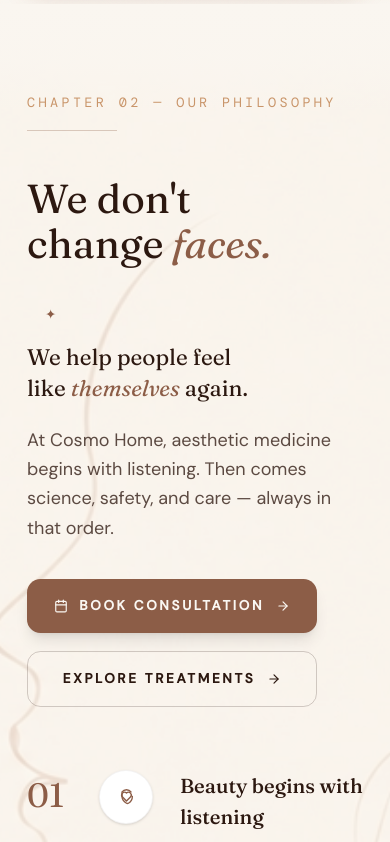
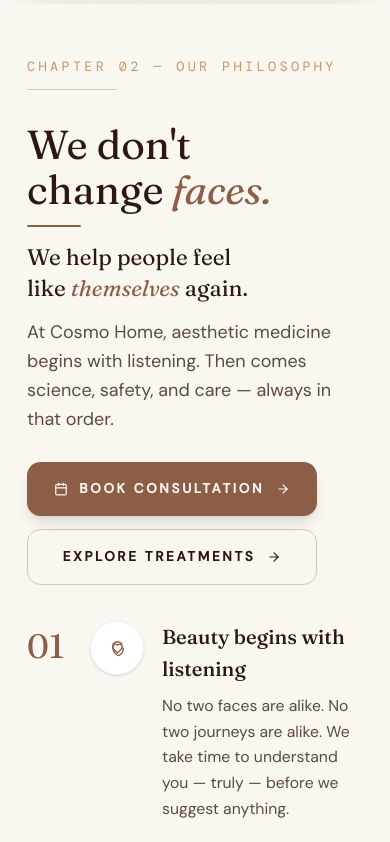
Before and after one commit to playkidsofficial6-oss/cosmohome, a React (Vite) app: page / in a window 390 px wide. Shown: the part 840-1682 px from the top of the page. Built offline with nearby package versions, Linux system fonts and the light colour scheme.

Commit message:
feat: implement landing page hero section with animations and feature highlights

```diff
--- a/src/pages/Home.tsx
+++ b/src/pages/Home.tsx
@@ -334,35 +334,39 @@ export function Hero({ ready }: { ready: boolean }) {
 
 export function Philosophy() {
   return (
-    <section id="philosophy" className="py-20 md:py-32 px-6 md:px-16 lg:px-24 bg-[#FAF6F0] relative overflow-hidden">
+    <section id="philosophy" className="pt-12 pb-6 md:py-32 px-6 md:px-16 lg:px-24 bg-[#FAF6F0] relative overflow-hidden">
       {/* Background Image */}
       <img
         src="/hero/main banner 2.webp"
         alt="Philosophy Background"
-        className="absolute inset-0 w-full h-full object-cover object-center opacity-30 md:opacity-100 pointer-events-none select-none z-0 md:scale-[1.15] md:-translate-x-[6%]"
+        className="absolute inset-0 w-full h-full object-cover object-center opacity-30 md:opacity-100 pointer-events-none select-none z-0 md:scale-[1.15] md:-translate-x-[6%] hidden md:block"
       />
       {/* Top Seam Blender Gradient */}
-      <div className="absolute top-0 left-0 right-0 h-24 bg-gradient-to-b from-[#FAF6F0] via-[#FAF6F0]/80 to-transparent pointer-events-none z-10" />
+      <div className="absolute top-0 left-0 right-0 h-24 bg-gradient-to-b from-[#FAF6F0] via-[#FAF6F0]/80 to-transparent pointer-events-none z-10 hidden md:block" />
 
       <div className="max-w-7xl mx-auto relative z-10">
         <FadeUp>
           <div className="flex flex-col items-start">
             <Tag>CHAPTER 02 — OUR PHILOSOPHY</Tag>
-            <div className="h-px w-20 bg-[#8C5D47]/30 my-4" />
+            <div className="h-px w-20 bg-[#8C5D47]/30 my-3 md:my-4" />
           </div>
         </FadeUp>
 
-        <div className="grid grid-cols-1 lg:grid-cols-2 gap-14 lg:gap-24 items-center mt-6">
+        <div className="grid grid-cols-1 lg:grid-cols-2 gap-8 md:gap-14 lg:gap-24 items-center mt-4 md:mt-6">
           {/* Left Column */}
           <div className="flex flex-col items-start text-left">
             <FadeUp delay={0.05}>
-              <h2 className="text-4xl sm:text-5xl lg:text-[3.5rem] leading-[1.1] text-[#2C1810] mb-5 font-light" style={D}>
-                We don't<br />change <span className="italic text-[#8C5D47]">faces.</span>
-              </h2>
+              <div className="relative inline-block mb-3.5 md:mb-5">
+                <h2 className="text-4xl sm:text-5xl lg:text-[3.5rem] leading-[1.1] text-[#2C1810] font-light" style={D}>
+                  We don't<br />change <span className="italic text-[#8C5D47]">faces.</span>
+                </h2>
+                {/* Small modern underline for mobile only */}
+                <div className="h-[2px] w-12 bg-[#8C5D47] rounded-full mt-3 block md:hidden" />
+              </div>
             </FadeUp>
 
             <FadeUp delay={0.1}>
-              <div className="flex items-center gap-4 my-4 w-full max-w-sm">
+              <div className="hidden md:flex items-center gap-4 my-4 w-full max-w-sm">
                 <div className="h-[1px] bg-[#2C1810]/10 flex-1" />
                 <span className="text-[#8C5D47] text-xs">✦</span>
                 <div className="h-[1px] bg-[#2C1810]/10 flex-1" />
@@ -370,19 +374,19 @@ export function Philosophy() {
             </FadeUp>
 
             <FadeUp delay={0.15}>
-              <p className="text-xl sm:text-2xl text-[#2C1810] leading-snug mb-5 font-light" style={D}>
+              <p className="text-xl sm:text-2xl text-[#2C1810] leading-snug mb-3 md:mb-5 font-light" style={D}>
                 We help people feel<br />like <span className="italic text-[#8C5D47]">themselves</span> again.
               </p>
             </FadeUp>
 
             <FadeUp delay={0.2}>
-              <p className="text-base text-[#5C4A42] leading-relaxed mb-8 max-w-md font-light" style={B}>
+              <p className="text-base text-[#5C4A42] leading-relaxed mb-6 md:mb-8 max-w-md font-light" style={B}>
                 At Cosmo Home, aesthetic medicine begins with listening. Then comes science, safety, and care — always in that order.
               </p>
             </FadeUp>
 
             <FadeUp delay={0.25}>
-              <div className="flex flex-col sm:flex-row gap-4 w-full">
+              <div className="flex flex-col sm:flex-row gap-3 md:gap-4 w-full">
                 <motion.a
                   href="/book-consultation"
                   whileHover={{ scale: 1.03, backgroundColor: "#734A37" }}
@@ -410,7 +414,7 @@ export function Philosophy() {
           <div className="flex flex-col relative z-10 divide-y divide-[#2C1810]/10">
             {/* Point 1 */}
             <FadeUp delay={0.1}>
-              <div className="py-6 first:pt-0 flex gap-6 items-start">
+              <div className="py-5 md:py-6 first:pt-0 flex gap-4 md:gap-6 items-start">
                 <span className="text-3xl text-[#8C5D47] font-light leading-none w-10 shrink-0 mt-2" style={D}>01</span>
                 <div className="w-12 h-12 rounded-full bg-white shadow-sm flex items-center justify-center shrink-0 border border-[#2C1810]/5">
                   <svg className="w-6 h-6 text-[#8C5D47]" viewBox="0 0 24 24" fill="none" stroke="currentColor" strokeWidth="1.2" strokeLinecap="round" strokeLinejoin="round">
@@ -429,7 +433,7 @@ export function Philosophy() {
 
             {/* Point 2 */}
             <FadeUp delay={0.2}>
-              <div className="py-6 flex gap-6 items-start">
+              <div className="py-5 md:py-6 flex gap-4 md:gap-6 items-start">
                 <span className="text-3xl text-[#8C5D47] font-light leading-none w-10 shrink-0 mt-2" style={D}>02</span>
                 <div className="w-12 h-12 rounded-full bg-white shadow-sm flex items-center justify-center shrink-0 border border-[#2C1810]/5">
                   <Microscope size={22} strokeWidth={1.2} className="text-[#8C5D47]" />
@@ -445,7 +449,7 @@ export function Philosophy() {
 
             {/* Point 3 */}
             <FadeUp delay={0.3}>
-              <div className="py-6 flex gap-6 items-start">
+              <div className="py-5 md:py-6 flex gap-4 md:gap-6 items-start">
                 <span className="text-3xl text-[#8C5D47] font-light leading-none w-10 shrink-0 mt-2" style={D}>03</span>
                 <div className="w-12 h-12 rounded-full bg-white shadow-sm flex items-center justify-center shrink-0 border border-[#2C1810]/5">
                   <Leaf size={22} strokeWidth={1.2} className="text-[#8C5D47]" />
@@ -470,13 +474,13 @@ export function ExtraordinaryCare() {
   const { scrollYProgress } = useScroll({ target: ref, offset: ["start end", "end start"] });
   const scl = useTransform(scrollYProgress, [0, 0.5, 1], [0.97, 1, 0.97]);
   return (
-    <section ref={ref} className="relative bg-[#FAF7F2] py-4">
+    <section ref={ref} className="relative bg-[#FAF7F2] py-0 md:py-4">
       <motion.div style={{ scale: scl }} className="bg-[#FAF6F0] border border-[#2C1810]/5 mx-0 md:mx-10 lg:mx-16 rounded-[32px] shadow-[0_12px_40px_rgba(44,24,16,0.02)] relative overflow-hidden">
         <div className="absolute inset-0 opacity-[0.025]" style={{ backgroundImage: GRAIN, backgroundSize: "180px" }} />
         <motion.div className="absolute top-1/2 right-0 -translate-y-1/2 w-[500px] h-[500px] rounded-full pointer-events-none"
           style={{ background: "radial-gradient(circle, rgba(201,149,106,0.1) 0%, transparent 70%)" }}
           animate={{ opacity: [0.1, 0.2, 0.1] }} transition={{ duration: 7, repeat: Infinity }} />
-        <div className="relative z-10 px-5 sm:px-8 md:px-16 lg:px-24 py-6 md:py-24 max-w-6xl mx-auto">
+        <div className="relative z-10 px-5 sm:px-8 md:px-16 lg:px-24 pt-4 pb-6 md:py-24 max-w-6xl mx-auto">
           <div className="grid lg:grid-cols-[140px_1fr] gap-8 lg:gap-16 items-start">
             {/* Clock */}
             <FadeUp className="flex flex-col items-center lg:items-start gap-4 lg:pt-2">
```
